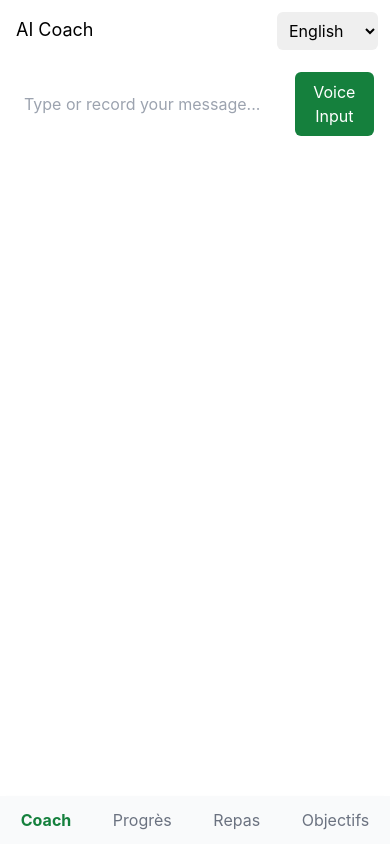
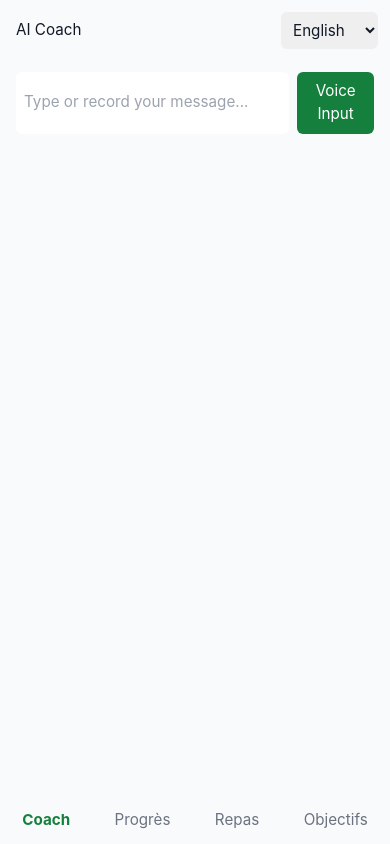
Before and after one commit to juliettedag/MyFitCoachAI, a Next.js app: page / in a window 390 px wide. Built offline with nearby package versions, Linux system fonts and the light colour scheme.

Commit message:
Update globals.css

```diff
--- a/app/globals.css
+++ b/app/globals.css
@@ -4,5 +4,31 @@
 @tailwind utilities;
 
 body {
-  @apply font-inter;
+  font-family: "Inter", sans-serif;
+  background-color: #F9FAFB;
+  color: #111827;
+  margin: 0;
+  padding: 0;
 }
+
+input, select, button {
+  outline: none;
+  transition: all 0.3s ease;
+}
+
+button:hover {
+  opacity: 0.9;
+}
+
+/* Utilitaires pour lisibilité sur mobile */
+@media (max-width: 640px) {
+  h1, h2, h3 {
+    font-size: 1.1rem;
+  }
+  table {
+    font-size: 0.85rem;
+  }
+  .font-inter {
+    font-size: 0.95rem;
+  }
+}
```
